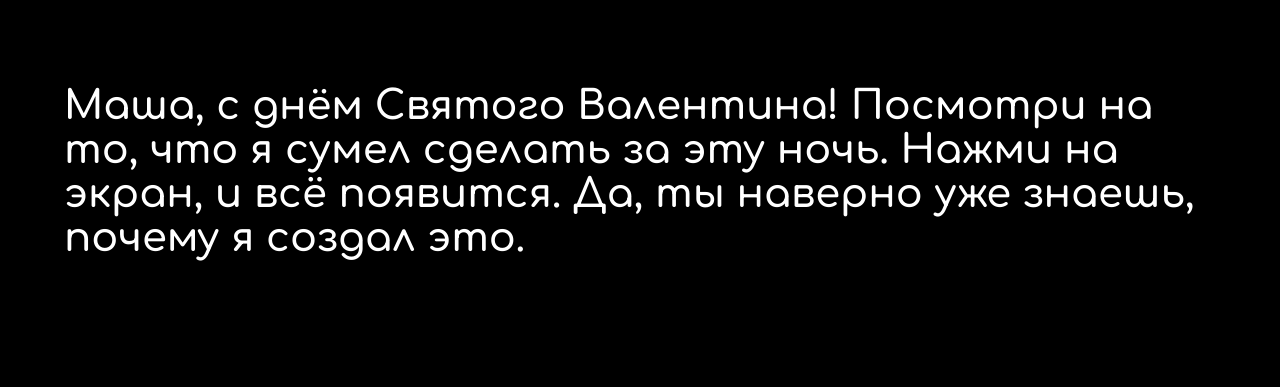
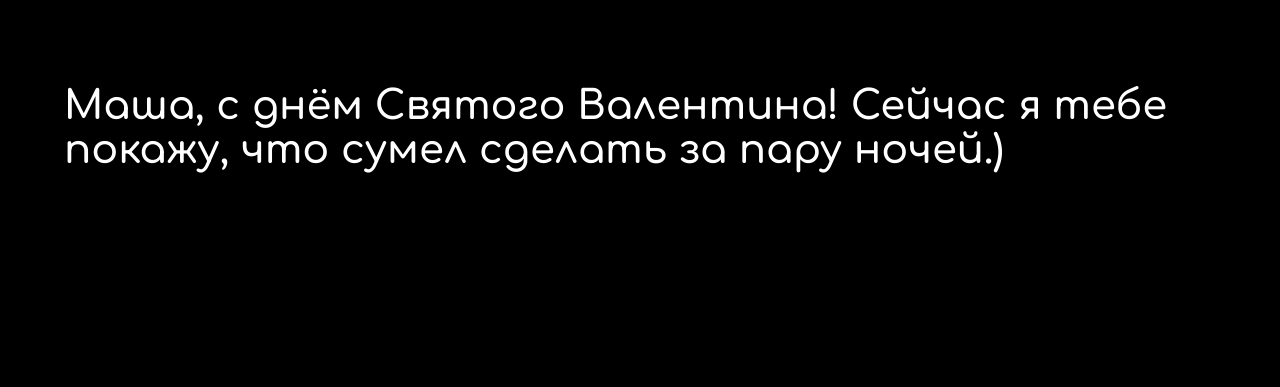
Before and after one commit to Denzemenn/denzemenn.github.io, a plain HTML site: page index.html in a window 1280 px wide. Shown: the part 166-553 px from the top of the page. Drawn offline with nearby package versions, Linux system fonts and the light colour scheme.

Commit message:
Update index.html

```diff
--- a/index.html
+++ b/index.html
@@ -9,7 +9,7 @@
 </head>
 <body>
   <div class="preloader">
-    <div class="preloader-text">Маша, с днём Святого Валентина! Посмотри на то, что я сумел сделать за эту ночь. Нажми на экран, и всё появится. Да, ты наверно уже знаешь, почему я создал это.</div>
+    <div class="preloader-text">Маша, с днём Святого Валентина! Сейчас я тебе покажу, что сумел сделать за пару ночей.)</div>
   </div>
   <canvas id="heart"></canvas>
   <script src="script.js"></script>
```
